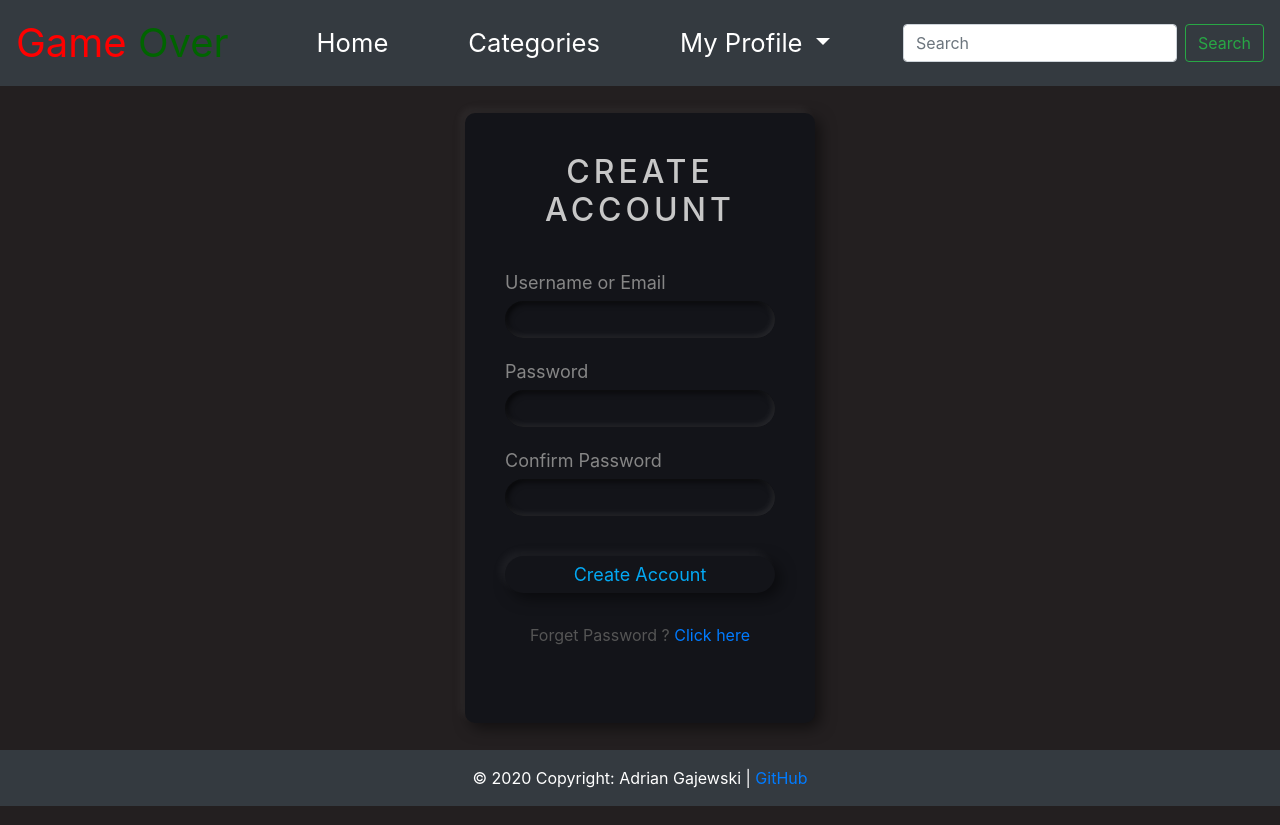
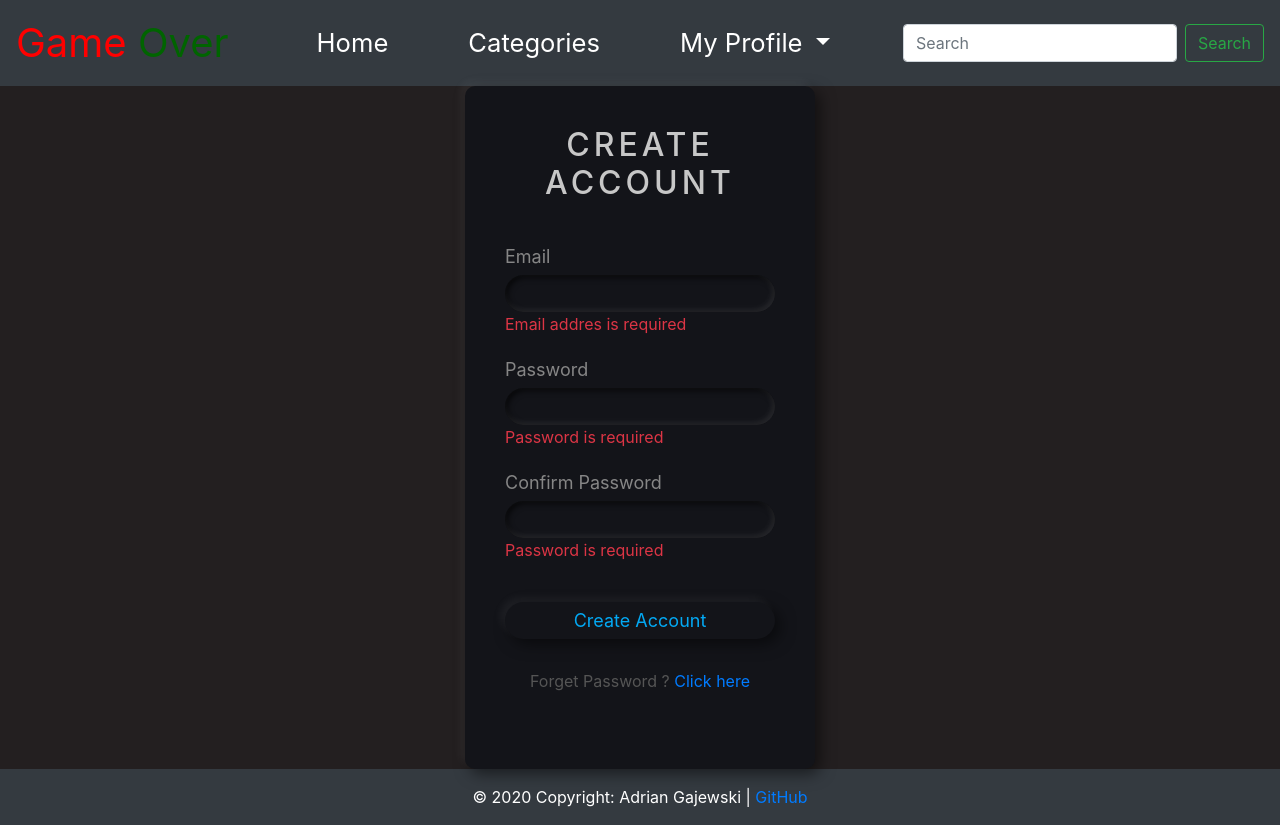
Before and after one commit to AdrianGajewskiDev/GamingShop_Frontend, an Angular app in the folder GamingShop-Frontend/: page /register in a window 1280 px wide. Built offline with nearby package versions, Linux system fonts and the light colour scheme.

Commit message:
added validation to register component

```diff
--- a/GamingShop-Frontend/src/app/register/register.component.html
+++ b/GamingShop-Frontend/src/app/register/register.component.html
@@ -1,18 +1,51 @@
 <div class="container-custom">
-  <form class="form">
+  <form class="form" [formGroup]="registerForm">
     <h2>Create Account</h2>
     <div class="input">
       <div class="input-box">
-        <label>Username or Email</label>
-        <input type="text" />
+        <label>Email</label>
+        <input type="email" formControlName="email" />
+        <p
+          class="text-danger"
+          *ngIf="registerForm.get('email').errors?.required"
+        >
+          Email addres is required
+        </p>
+        <p
+          class="text-danger"
+          *ngIf="registerForm.get('email').errors?.pattern"
+        >
+          Invalid Email addres
+        </p>
       </div>
       <div class="input-box">
         <label>Password</label>
-        <input type="password" />
+        <input type="password" formControlName="password" />
+        <p
+          class="text-danger"
+          *ngIf="registerForm.get('password').errors?.required"
+        >
+          Password is required
+        </p>
+        <p
+          class="text-danger"
+          *ngIf="registerForm.get('password').errors?.minlength"
+        >
+          Password must be atleast 8 characters long
+        </p>
       </div>
       <div class="input-box">
         <label>Confirm Password</label>
-        <input type="password" />
+        <input type="password" formControlName="confirmPassword" />
+        <p
+          class="text-danger"
+          *ngIf="registerForm.get('password').errors?.required"
+        >
+          Password is required
+        </p>
+        <p class="text-danger" *ngIf="registerForm.errors?.passwordMisMatch">
+          Passwords does not match
+        </p>
       </div>
       <div class="input-box">
         <input type="submit" value="Create Account" />
--- a/GamingShop-Frontend/src/app/register/register.component.ts
+++ b/GamingShop-Frontend/src/app/register/register.component.ts
@@ -1,15 +1,39 @@
-import { Component, OnInit } from '@angular/core';
+import { Component, OnInit, Input } from "@angular/core";
+import {
+  FormGroup,
+  FormControl,
+  Validators,
+  FormBuilder
+} from "@angular/forms";
+
+import { PasswordMisMatch } from "../shared/customValidators";
 
 @Component({
-  selector: 'app-register',
-  templateUrl: './register.component.html',
-  styleUrls: ['./register.component.css']
+  selector: "app-register",
+  templateUrl: "./register.component.html",
+  styleUrls: ["./register.component.css"]
 })
 export class RegisterComponent implements OnInit {
+  constructor(private fb: FormBuilder) {}
 
-  constructor() { }
+  @Input() passwordMisMatch;
+
+  registerForm: FormGroup;
 
   ngOnInit() {
+    this.registerForm = this.fb.group(
+      {
+        email: [
+          "",
+          [
+            Validators.required,
+            Validators.pattern("^[a-z0-9._%+-]+@[a-z0-9.-]+.[a-z]{2,4}$")
+          ]
+        ],
+        password: ["", [Validators.required, Validators.minLength(8)]],
+        confirmPassword: ["", [Validators.required, Validators.minLength(8)]]
+      },
+      { validators: PasswordMisMatch }
+    );
   }
-
 }
--- /dev/null
+++ b/GamingShop-Frontend/src/app/shared/customValidators.ts
@@ -0,0 +1,12 @@
+import { FormGroup, ValidatorFn, ValidationErrors } from "@angular/forms";
+
+export const PasswordMisMatch: ValidatorFn = (
+  control: FormGroup
+): ValidationErrors | null => {
+  const password = control.get("password");
+  const confirmPassword = control.get("confirmPassword");
+
+  if (password.value != confirmPassword.value)
+    return { passwordMisMatch: true };
+  else return null;
+};
```
